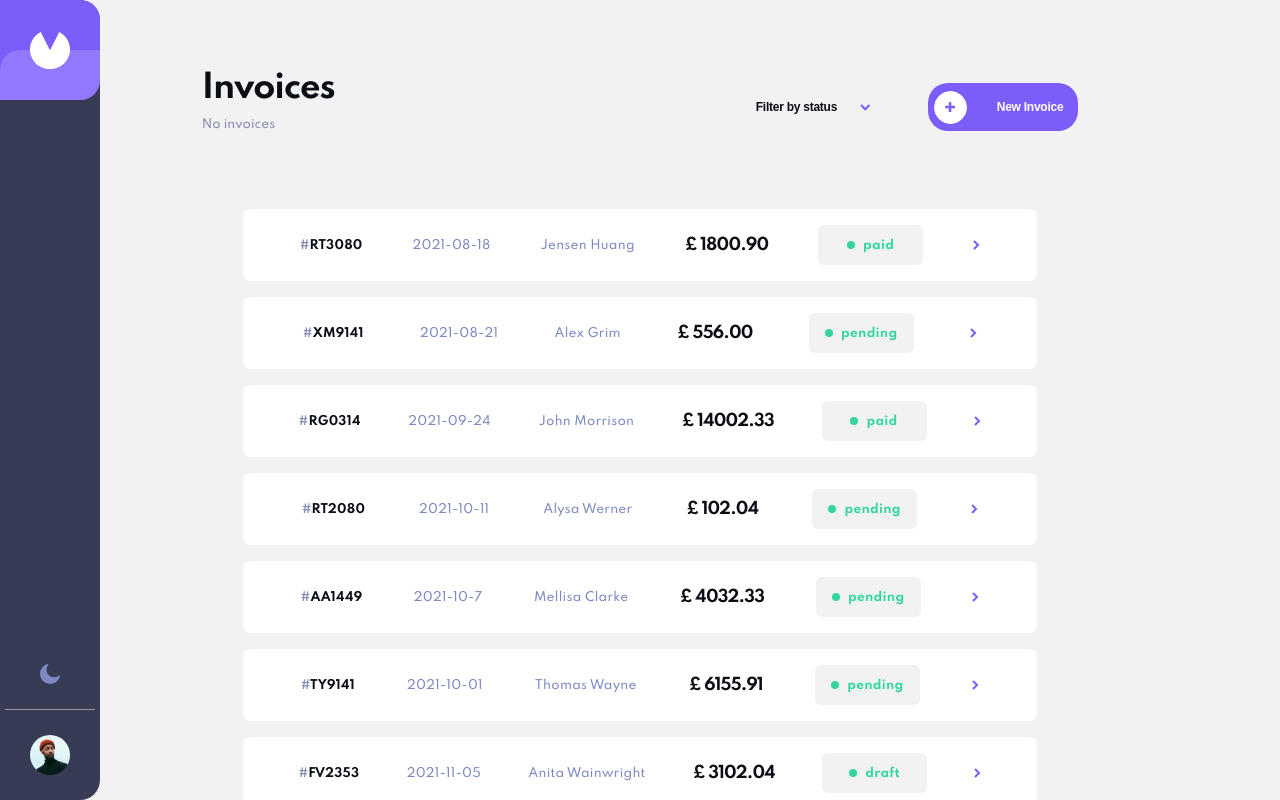
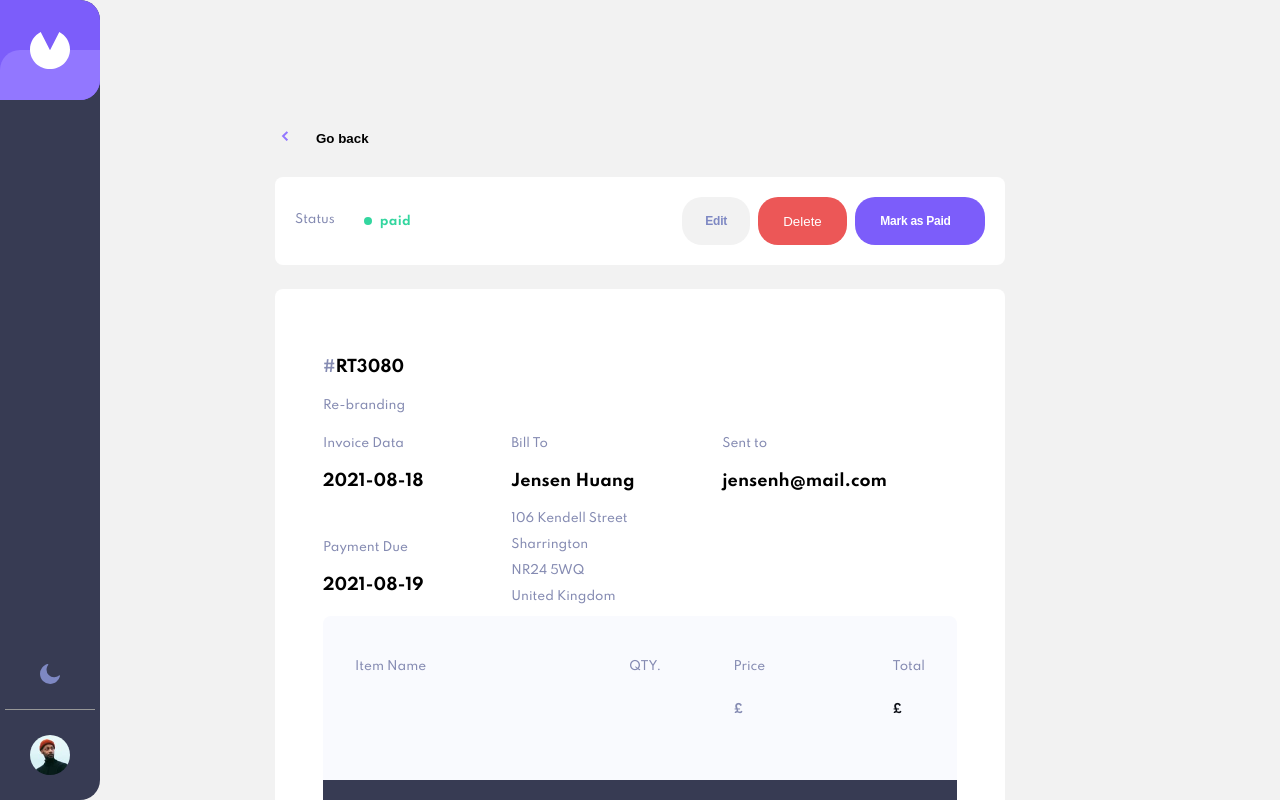
Before and after one commit to OliverVukovic/Quantox-W11-W12-Invoice-App, a React (Create React App) app: page / in a window 1280 px wide. Shown: the top 800 px of the page. Built offline with nearby package versions, Linux system fonts and the light colour scheme.

Commit message:
add json data in client.js page

```diff
--- a/src/App.js
+++ b/src/App.js
@@ -19,7 +19,7 @@ import { useState } from 'react';
 
 function App() {
 
-  const [showInvoice, setShowInvoice] = useState(false);
+  const [showNewInvoice, setShowNewInvoice] = useState(false);
 
   return (
     <div className="App">
--- a/src/components/Client.js
+++ b/src/components/Client.js
@@ -1,9 +1,15 @@
 import React from "react";
+import Data from "../data.json";
 
-export default function Client(props) {
+
+
+    const DataList = () => {
     return (
 
-        <div className="invoice-page light-version">
+        // <div className="invoice-page light-version">
+        <div className="column light-version">
+            {Data.invoices.map((invoice) => (
+            <div key={invoice.id} className="invoice-page">
 
             <div className="client-header">
                 <div className="back-btn">
@@ -15,7 +21,7 @@ export default function Client(props) {
                         <p>Status</p>
                         <div className="invoice-status-2">
                             <div className="circle"></div>
-                            <p className="letter">Pending</p>
+                            <p className="letter">{invoice.status}</p>
                         </div>
 
                     </div>
@@ -31,15 +37,15 @@ export default function Client(props) {
             <div className="client-section">
                 <div className="invoice-data">
                     <div className="inv-data-left">
-                        <h4><span>#</span>XM9141</h4>
-                        <p>Grafic Design</p>
+                        <h4><span>#</span>{invoice.id}</h4>
+                        <p>{invoice.description}</p>
                     </div>
 
                     <div className="inv-data-right">
-                        <p>19 Union Terrace</p>
-                        <p>London</p>
-                        <p>EI 3EZ</p>
-                        <p>United Kingdom</p>
+                        <p>{invoice.street}</p>
+                        <p>{invoice.city}</p>
+                        <p>{invoice.postCode}</p>
+                        <p>{invoice.country}</p>
                     </div>
                 </div>
 
@@ -47,27 +53,27 @@ export default function Client(props) {
                     <div className="date-payment-due">
                         <div>
                             <p>Invoice Data</p>
-                            <h4>21 Aug 2021</h4>
+                            <h4>{invoice.createdAt}</h4>
                         </div>
 
                         <div>
                             <p>Payment Due</p>
-                            <h4>20 Sep 2021</h4>
+                            <h4>{invoice.paymentDue}</h4>
                         </div>
                     </div>
 
                     <div className="bill-to">
                         <p>Bill To</p>
-                        <h4>Alex Grim</h4>
-                        <p>84 Church Way</p>
-                        <p>Bradford</p>
-                        <p>BDI 9PB</p>
-                        <p>United Kingdom</p>
+                        <h4>{invoice.clientName}</h4>
+                        <p>{invoice.clientAddress.street}</p>
+                        <p>{invoice.clientAddress.city}</p>
+                        <p>{invoice.clientAddress.postCode}</p>
+                        <p>{invoice.clientAddress.country}</p>
                     </div>
 
                     <div className="sent-to">
                         <p>Sent to</p>
-                        <h4>alexgrim@mail.com</h4>
+                        <h4>{invoice.clientEmail}</h4>
                     </div>
                 </div>
 
@@ -77,28 +83,28 @@ export default function Client(props) {
                         <div className="item-name">
                             <p>Item Name</p>
                             <div className="no-border">
-                                <p className="bold-text">Banner Design</p>
+                            <p className="bold-text">{invoice.items.name}</p>
                             </div>
                         </div>
 
                         <div className="quantity">
                             <p>QTY.</p>
                             <div className="no-border">
-                                <p className="bold">1</p>
+                                <p className="bold">{invoice.items.quantity}</p>
                             </div>
                         </div>
 
                         <div className="price">
                             <p>Price</p>
                             <div className="no-border">
-                                <p className="bold">$ 156.00</p>
+                                <p className="bold">£ {invoice.items.price}</p>
                             </div>
                         </div>
 
                         <div className="total">
                             <p>Total</p>
                             <div className="no-border">
-                                <p className="bold-text">$ 156.00</p>
+                                <p className="bold-text">£ {invoice.items.total}</p>
                             </div>
                         </div>
                     </div>
@@ -106,11 +112,15 @@ export default function Client(props) {
 
                 <div className="dark-part">
                     <p>Amount Due</p>
-                    <h2 className="color-white">$ 556.00</h2>
+                    <h2 className="color-white">£ {invoice.total.toFixed(2)}</h2>
                 </div>
 
             </div>
 
         </div>
+                ))}
+        </div>
         );
     }
+
+    export default DataList
--- a/src/components/Data.js
+++ b/src/components/Data.js
@@ -1,8 +1,6 @@
 import React from "react";
 import Data from "../data.json";
 
-// const {invoice} = data;
-// const invoiceList = () => {
 
 const DataList = () => {
 
--- a/src/components/Edit.js
+++ b/src/components/Edit.js
@@ -4,7 +4,7 @@ import React from "react";
 export default function Edit(props) {
 
     return (
-        <div className="edit">
+        <div className="edit light-version">
 
         <div className="left-side">
             <div className="headline-left">
--- a/src/components/Main.js
+++ b/src/components/Main.js
@@ -1,11 +1,13 @@
 import React from "react";
 // import Data from './data.json';
 import Data from "./Data";
+import { useState } from 'react';
 
 
 export default function Main(props) {
 
-    const { showInvoice, invoice } = props;
+    // const { invoice } = props;
+    const [showNewInvoice, setShowNewInvoice] = useState(false);
 
 
     return (
@@ -22,7 +24,7 @@ export default function Main(props) {
 
             <div className="headline-right">
                 <button className="no-color-btn">Filter by status <img className="arrow down" src={require('../assets/icon-arrow-down.svg').default} alt="arrow-down"/></button>
-                <button className="violet-btn"><img className="btn-plus" src={require('../assets/icon-plus.svg').default} alt="plus"/> New Invoice</button>
+                <button onClick={() => setShowNewInvoice(true)} className="violet-btn"><img className="btn-plus" src={require('../assets/icon-plus.svg').default} alt="plus"/> New Invoice</button>
             </div>
 
         </header>
--- a/src/components/New.js
+++ b/src/components/New.js
@@ -2,6 +2,7 @@ import React from "react";
 
 
 export default function New(props) {
+
 
     return (
         <div className="new">
--- a/src/styles/Client.css
+++ b/src/styles/Client.css
@@ -14,6 +14,14 @@
   --darkpart: #373B53;
 }
 
+.column {
+  display: flex;
+  flex-direction: column;
+  margin: auto;
+  padding-top: 65px;
+  gap: 24px;
+  /* display: none; */
+}
 
 .invoice-page {
     display: flex;
@@ -21,7 +29,7 @@
     margin: auto;
     padding-top: 65px;
     gap: 24px;
-    display: none;
+    /* display: none; */
   }
 
   /* -- header -- */
--- a/src/styles/Edit.css
+++ b/src/styles/Edit.css
@@ -1,5 +1,19 @@
-
-
+.light-version {
+  --colorbody: #f2f2f2;
+  --headlinetext: #0c0e16;
+  --paragraphtext: #858BB2;
+  --nocolorbtn: #f2f2f2;
+  --violetcolorbtn: #7c5dfa;
+  --whitetext: #ffffff;
+  --boxshadow: #48549F1A;
+  --invoicetext: #7e88c3;
+  --statusgreen: #33D69F;
+  --statusorange: #ff8f00;
+  --redcolorbtn: #EC5757;
+  --paymentbackground: #F9FAFE;
+  --darkpart: #373B53;
+  --modalcolor: rgba(0, 0, 0, 0.5);
+}
 
 .edit {
     width: 100%;
@@ -25,3 +39,23 @@
     left: 0;
     bottom: 0;
   }
+
+  /* width */
+  ::-webkit-scrollbar {
+    width: 10px;
+  }
+
+  /* Track */
+  ::-webkit-scrollbar-track {
+    background: #f1f1f1;
+  }
+
+  /* Handle */
+  ::-webkit-scrollbar-thumb {
+    background: #888;
+  }
+
+  /* Handle on hover */
+  ::-webkit-scrollbar-thumb:hover {
+    background: #555;
+  }
--- a/src/styles/Main.css
+++ b/src/styles/Main.css
@@ -20,7 +20,7 @@ main {
     margin: auto;
     margin-top: inherit;
     padding-top: 70px;
-    /* display: none; */
+    display: none;
   }
 
   header {
```
